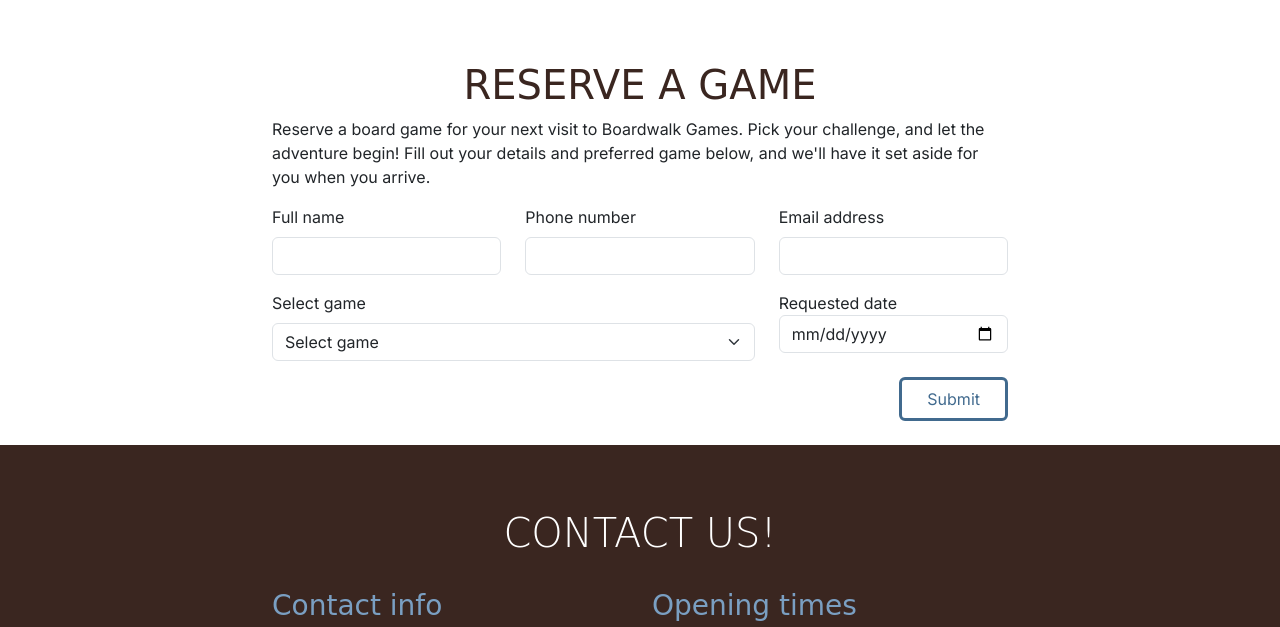
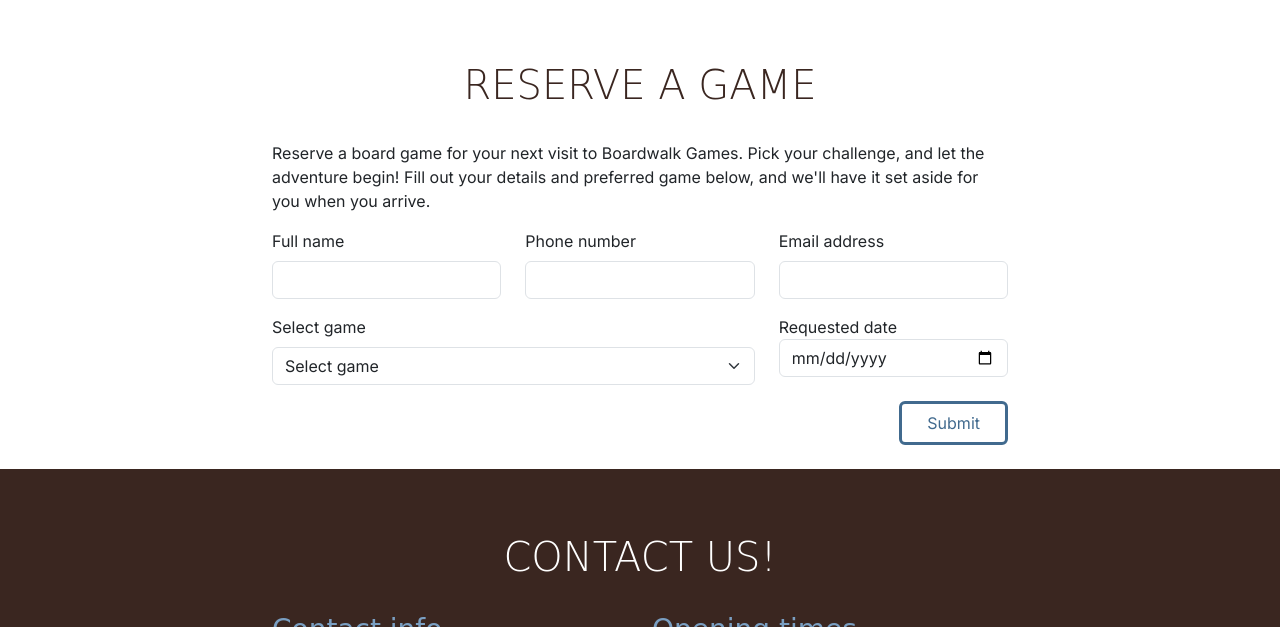
Before and after one commit to PaulMarren/boardwalk-games, a plain HTML site: page game-library.html in a window 1280 px wide. Shown: the part 1707-2334 px from the top of the page. Drawn offline with nearby package versions, Linux system fonts and the light colour scheme; a web font is replaced by a local one.

Commit message:
Changed h1 heading for reserve a game to h2 heading

```diff
--- a/game-library.html
+++ b/game-library.html
@@ -261,7 +261,8 @@
             <section id="reserve-game-form" class="container section">
                 <div class="row justify-content-center">
                     <div class="col-12 col-md-8">
-                        <h1 class="text-center">Reserve a game</h1>
+
+                        <h2 class="display-6 text-center">Reserve a game</h2>
                         <p>Reserve a board game for your next visit to Boardwalk Games. Pick your challenge, and let the adventure begin! Fill out your details and preferred game below, and we'll have it set aside for you when you arrive.</p>
                         <form action="success.html" method="GET">
                             <div class="row">
```
